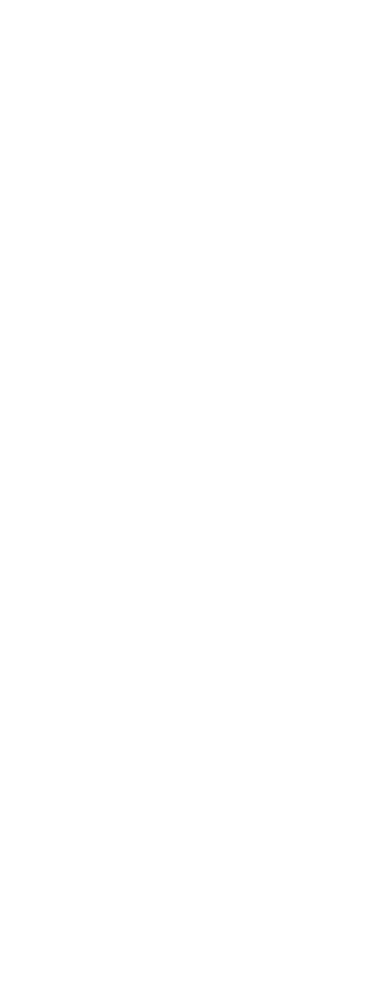
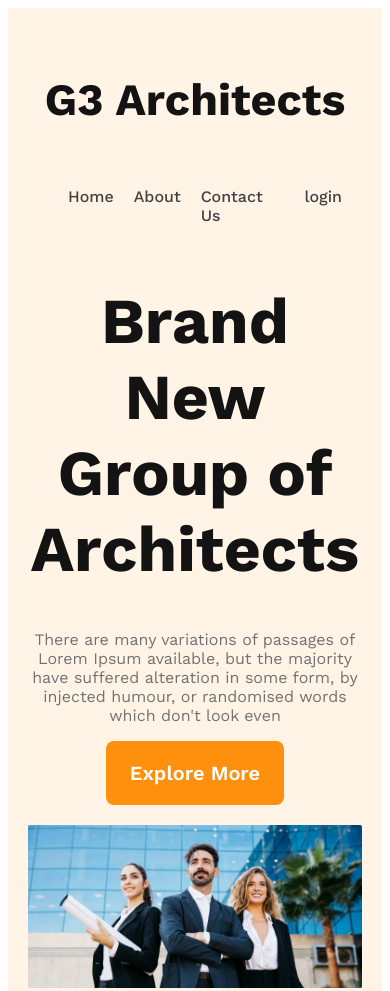
Before and after one commit to jahidethans/g3-architect-website, a plain HTML site: page index.html in a window 390 px wide. Shown: the top 991 px of the page. Before the commit the page ends 844 px from the top, so only its background shows below. Drawn offline with nearby package versions, Linux system fonts and the light colour scheme.

Commit message:
finished responsive

```diff
--- a/index.html
+++ b/index.html
@@ -7,6 +7,30 @@
     <link rel="stylesheet" href="styles/architect.css">
 </head>
 <body>
+    <header>
+        <nav>
+            <h3 class="nav-title">G3 Architects</h3>
+            <ul><li><a href="">Home</a></li>
+            <li><a href="">About</a></li>
+            <li><a href="">Contact Us</a></li>
+            <li><a href="">login</a></li></ul>
+        </nav>
+        <div class="banner">
+            <div class="banner-content">
+                <h1 class="banner-title">Brand New
+                    Group of Architects
+                    </h1>
+                    <p class="banner-description">There are many variations of passages of Lorem Ipsum available, but the majority have suffered alteration in some form, by injected humour, or randomised words which don't look even</p>
+                    <button class="btn-primary">Explore More</button>
+            </div>
+                <img src="images/banner.png" alt="">
+        </div>
+    </header>
+    <main>
 
+    </main>
+    <footer>
+
+    </footer>
 </body>
 </html>
--- a/styles/architect.css
+++ b/styles/architect.css
@@ -0,0 +1,97 @@
+ @import url('https://fonts.googleapis.com/css2?family=Lato:wght@400;700&family=Open+Sans:wght@400;700;800&family=Work+Sans:wght@400;500;600;700;800&display=swap');
+
+ * {
+     font-family: 'Lato', sans-serif;
+     font-family: 'Open Sans', sans-serif;
+     font-family: 'Work Sans', sans-serif;
+ }
+
+ .btn-primary {
+     border-radius: 8px;
+     background: #FF900E;
+     padding: 20px 24px;
+     border: none;
+     color: white;
+     font-size: 1.25rem;
+     font-weight: 600;
+     cursor: pointer;
+ }
+
+ header {
+     background: rgba(255, 144, 14, 0.10);
+     padding: 50px 240px;
+ }
+
+ nav {
+     display: flex;
+     justify-content: space-between;
+     align-items: center;
+ }
+
+ .nav-title {
+     color: #131313;
+     font-size: 2.8rem;
+     font-weight: 700;
+
+ }
+
+ nav>ul {
+     display: flex;
+ }
+
+ nav li {
+     list-style: none;
+     margin-right: 20px;
+     font-size: 1rem;
+     font-weight: 500;
+ }
+
+ nav li a {
+     text-decoration: none;
+     color: #424242;
+ }
+
+ /* banner styles */
+ .banner-content {
+     max-width: 800px;
+     text-align: center;
+     margin: 0 auto;
+ }
+
+ .banner-title {
+     color: #131313;
+     font-size: 4rem;
+     font-weight: 700;
+ }
+
+ .banner-description {
+     color: #727272;
+     text-align: center;
+     font-size: 1rem;
+     font-weight: 400;
+ }
+
+ .banner img {
+     margin-top: 20px;
+     width: 100%;
+ }
+
+ /* responive media */
+ @media screen and (max-width: 576px) {
+     header {
+         padding: 20px;
+     }
+
+     nav {
+         flex-direction: column;
+     }
+ }
+
+ @media screen and (min-width: 576px) and (max-width: 960px) {
+    nav {
+        flex-direction: column;
+    }
+    header {
+        padding: 50px;
+    }
+ }
```
